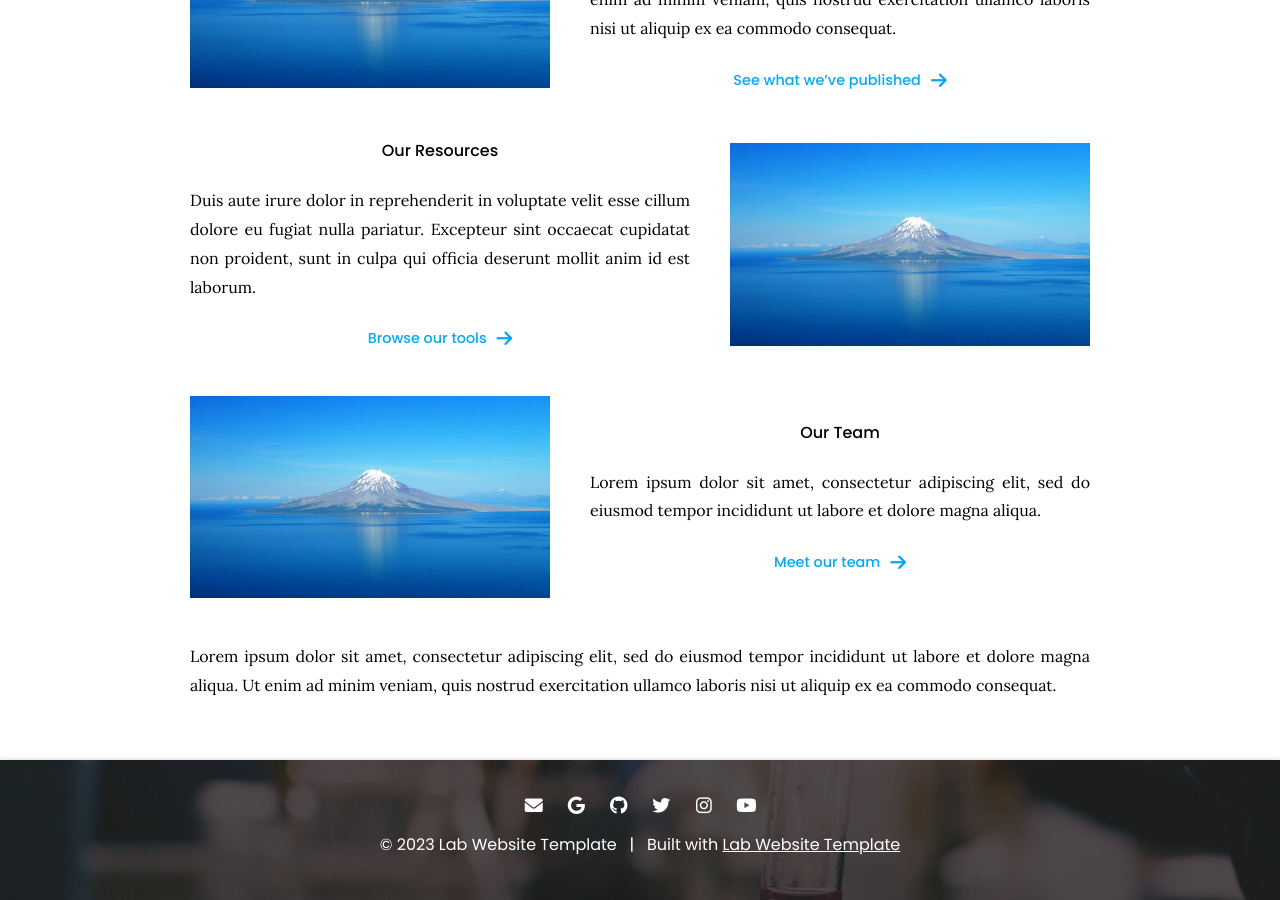
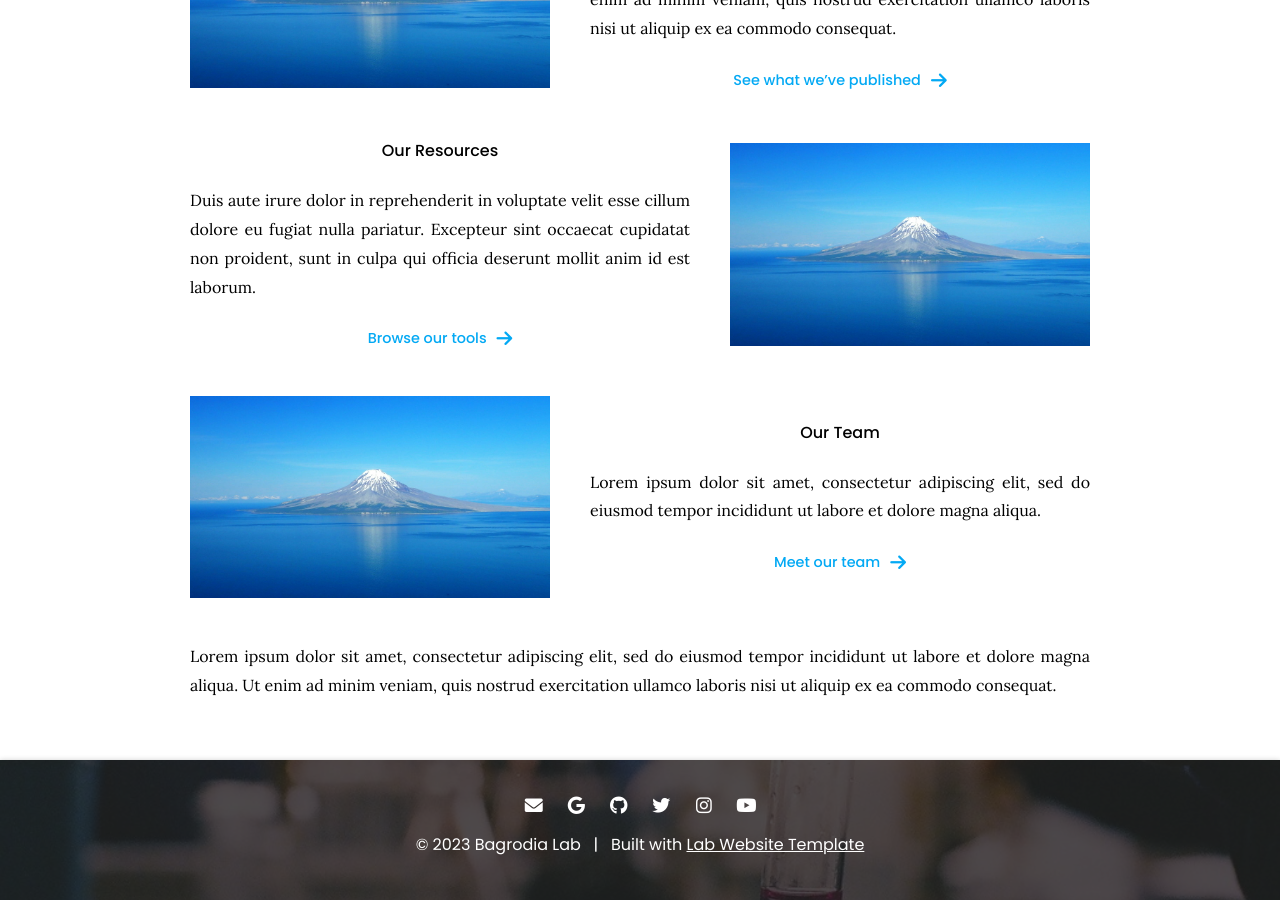
Before and after one commit to chengy1128/bagrodialab, a Jekyll site: the page built from index.md, in a window 1280 px wide and 900 px high, scrolled down 973 px. Built offline with Jekyll 4.4.1, drawn with Linux system fonts in a browser that asks for light colours; some of the changed text lies outside the part shown.

Commit message:
Update _config.yaml

```diff
--- a/_config.yaml
+++ b/_config.yaml
@@ -1,7 +1,7 @@
 ### basic settings
 
 # site properties and page defaults
-title: Lab Website Template
+title: Bagrodia Lab
 description: An easy-to-use, flexible website template for labs, with automatic citations, GitHub tag imports, pre-built components, and more.
 logo: images/logo.svg
 header: images/background.jpg
```
